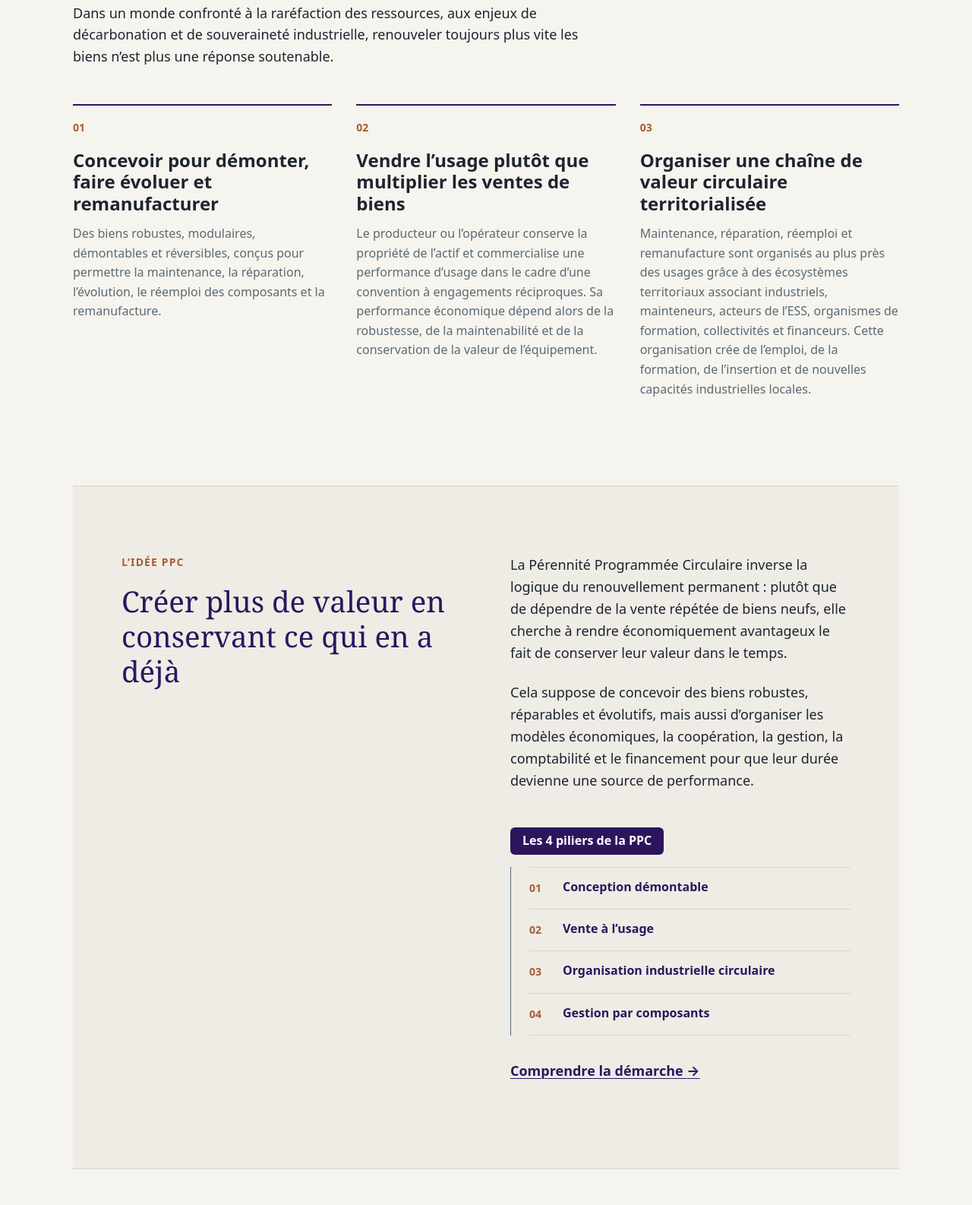
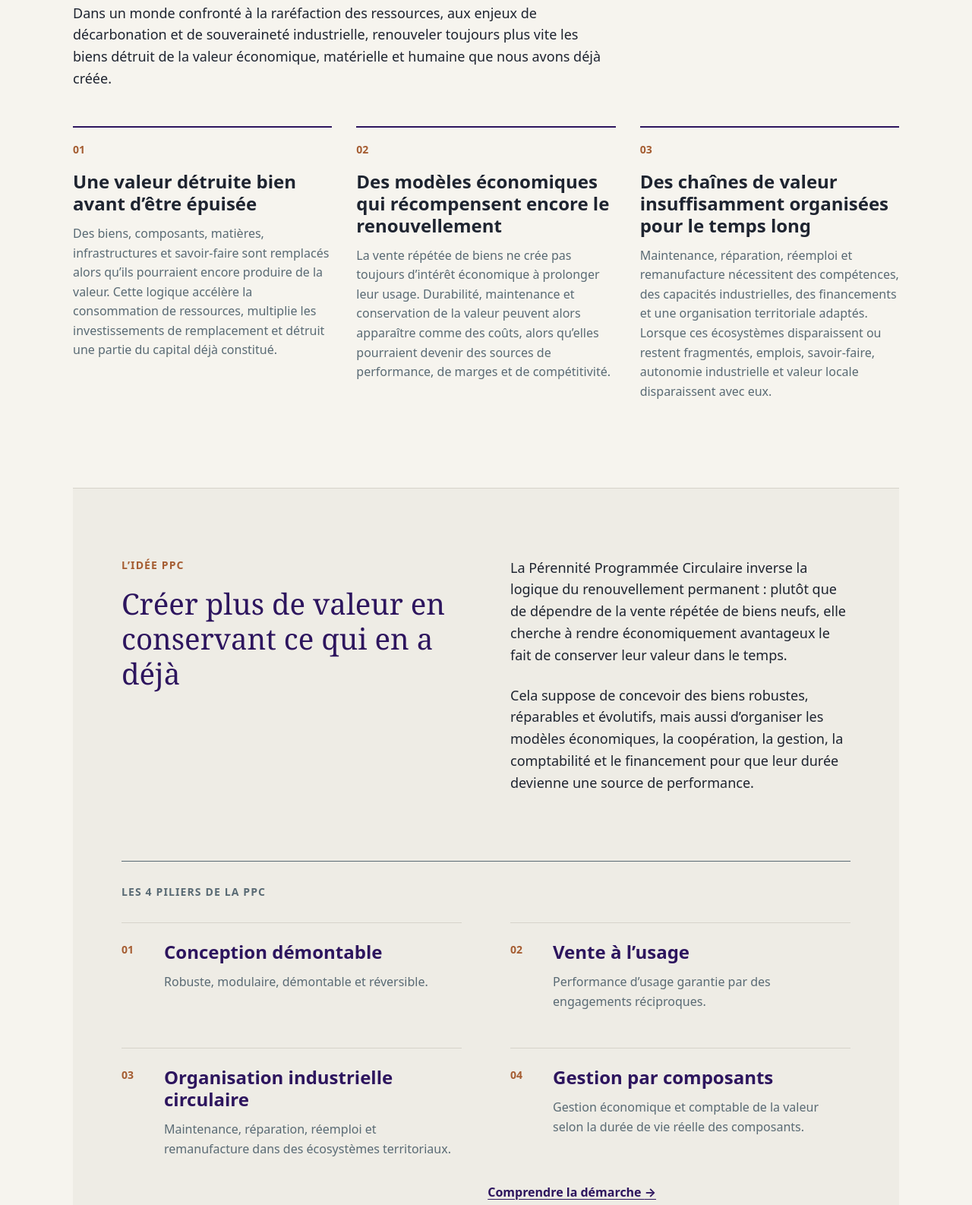
Before and after one commit to Institut-PPC/Institut-PPC.github.io, an Astro site: page / in a window 1280 px wide. Shown: the part 1209-2795 px from the top of the page at 76% size. Built offline with nearby package versions, Linux system fonts and the light colour scheme; Astro itself is replaced by a stand-in of ours.

Commit message:
Amélioration de la Homepage - WHY et WHAT avec les 4 piliers

```diff
--- a/contenu/pages/accueil.yaml
+++ b/contenu/pages/accueil.yaml
@@ -25,29 +25,36 @@ pourquoi:
   introduction:
     - >-
       Dans un monde confronté à la raréfaction des ressources, aux enjeux de
-      décarbonation et de souveraineté industrielle, renouveler toujours plus vite
-      les biens n’est plus une réponse soutenable.
+      décarbonation et de souveraineté industrielle, renouveler toujours plus
+      vite les biens détruit de la valeur économique, matérielle et humaine que
+      nous avons déjà créée.
   principes:
     - numero: "01"
-      titre: Concevoir pour démonter, faire évoluer et remanufacturer
+      titre: Une valeur détruite bien avant d’être épuisée
       texte: >-
-        Des biens robustes, modulaires, démontables et réversibles, conçus pour permettre
-        la maintenance, la réparation, l’évolution, le réemploi des composants et la remanufacture.
+        Des biens, composants, matières, infrastructures et savoir-faire sont
+        remplacés alors qu’ils pourraient encore produire de la valeur. Cette
+        logique accélère la consommation de ressources, multiplie les
+        investissements de remplacement et détruit une partie du capital déjà
+        constitué.
 
     - numero: "02"
-      titre: Vendre l’usage plutôt que multiplier les ventes de biens
+      titre: Des modèles économiques qui récompensent encore le renouvellement
       texte: >-
-        Le producteur ou l’opérateur conserve la propriété de l’actif et commercialise une performance
-        d’usage dans le cadre d’une convention à engagements réciproques. Sa performance économique
-        dépend alors de la robustesse, de la maintenabilité et de la conservation de la valeur de l’équipement.
+        La vente répétée de biens ne crée pas toujours d’intérêt économique à
+        prolonger leur usage. Durabilité, maintenance et conservation de la
+        valeur peuvent alors apparaître comme des coûts, alors qu’elles
+        pourraient devenir des sources de performance, de marges et de
+        compétitivité.
 
     - numero: "03"
-      titre: Organiser une chaîne de valeur circulaire territorialisée
+      titre: Des chaînes de valeur insuffisamment organisées pour le temps long
       texte: >-
-        Maintenance, réparation, réemploi et remanufacture sont organisés au plus près des usages grâce à des
-        écosystèmes territoriaux associant industriels, mainteneurs, acteurs de l’ESS, organismes de formation,
-        collectivités et financeurs. Cette organisation crée de l’emploi, de la formation, de l’insertion et
-        de nouvelles capacités industrielles locales.
+        Maintenance, réparation, réemploi et remanufacture nécessitent des
+        compétences, des capacités industrielles, des financements et une
+        organisation territoriale adaptés. Lorsque ces écosystèmes disparaissent
+        ou restent fragmentés, emplois, savoir-faire, autonomie industrielle et
+        valeur locale disparaissent avec eux.
 
 idee_ppc:
   surtitre: L’idée PPC
@@ -63,6 +70,31 @@ idee_ppc:
       Cela suppose de concevoir des biens robustes, réparables et évolutifs, mais
       aussi d’organiser les modèles économiques, la coopération, la gestion, la
       comptabilité et le financement pour que leur durée devienne une source de performance.
+  piliers:
+    titre: LES 4 PILIERS DE LA PPC
+    items:
+      - numero: "01"
+        titre: Conception démontable
+        description:
+          - >-
+            Robuste, modulaire, démontable et réversible.
+      - numero: "02"
+        titre: Vente à l’usage
+        description:
+          - >-
+            Performance d’usage garantie par des engagements réciproques.
+      - numero: "03"
+        titre: Organisation industrielle circulaire
+        description:
+          - >-
+            Maintenance, réparation, réemploi et remanufacture dans des
+            écosystèmes territoriaux.
+      - numero: "04"
+        titre: Gestion par composants
+        description:
+          - >-
+            Gestion économique et comptable de la valeur selon la durée de vie
+            réelle des composants.
 
 cadre_concret:
   surtitre: Du concept au cadre concret
--- a/src/modeles/accueil.ts
+++ b/src/modeles/accueil.ts
@@ -15,6 +15,14 @@ const schemaPrincipeAccueil = z
     numero: schemaTexteObligatoire,
     titre: schemaTexteObligatoire,
     texte: schemaTexteObligatoire,
+  })
+  .strict();
+
+const schemaPilierAccueil = z
+  .object({
+    numero: schemaTexteObligatoire,
+    titre: schemaTexteObligatoire,
+    description: schemaParagraphes,
   })
   .strict();
 
@@ -39,6 +47,17 @@ export const schemaAccueil = z
     idee_ppc: schemaEnteteSection.extend({
       texte_principal: schemaParagraphes,
       texte_complementaire: schemaParagraphes,
+      piliers: z
+        .object({
+          titre: schemaTexteObligatoire,
+          items: z.tuple([
+            schemaPilierAccueil,
+            schemaPilierAccueil,
+            schemaPilierAccueil,
+            schemaPilierAccueil,
+          ]),
+        })
+        .strict(),
     }),
     cadre_concret: schemaEnteteSection.extend({ texte: schemaParagraphes }),
     contribuer: schemaEnteteSection,
--- a/src/pages/index.astro
+++ b/src/pages/index.astro
@@ -27,12 +27,6 @@ const ressourcesMisesEnAvant = accueil.data.ressources_mises_en_avant
   .map((id) => ressourcesParId.get(id))
   .filter((ressource) => ressource !== undefined);
 
-const piliersPpc = [
-  'Conception démontable',
-  'Vente à l’usage',
-  'Organisation industrielle circulaire',
-  'Gestion par composants',
-] as const;
 ---
 <BaseLayout title={accueil.data.titre_page} description={accueil.data.description}>
   <section class="hero" aria-labelledby="titre-accueil">
@@ -48,7 +42,19 @@ const piliersPpc = [
     <SectionHeading eyebrow={accueil.data.pourquoi.surtitre} title={accueil.data.pourquoi.titre} intro={accueil.data.pourquoi.introduction} />
     <div class="principles">{accueil.data.pourquoi.principes.map((principe) => <article><span>{principe.numero}</span><h3>{principe.titre}</h3><p>{principe.texte}</p></article>)}</div>
   </section>
-  <section class="section idea"><div><p class="eyebrow">{accueil.data.idee_ppc.surtitre}</p><h2>{accueil.data.idee_ppc.titre}</h2></div><div class="idea-copy">{accueil.data.idee_ppc.texte_principal.map((paragraphe) => <p>{paragraphe}</p>)}{accueil.data.idee_ppc.texte_complementaire.map((paragraphe) => <p>{paragraphe}</p>)}<div class="idea-pillars"><h3 id="titre-piliers-accueil" class="idea-pillars-heading">Les 4 piliers de la PPC</h3><ol aria-labelledby="titre-piliers-accueil">{piliersPpc.map((pilier, index) => <li><span aria-hidden="true">{String(index + 1).padStart(2, '0')}</span><h4>{pilier}</h4></li>)}</ol></div><p class="section-link"><a href="/comprendre-la-ppc">Comprendre la démarche <span aria-hidden="true">→</span></a></p></div></section>
+  <section class="section idea">
+    <div class="idea-intro">
+      <div><p class="eyebrow">{accueil.data.idee_ppc.surtitre}</p><h2>{accueil.data.idee_ppc.titre}</h2></div>
+      <div class="idea-copy">{accueil.data.idee_ppc.texte_principal.map((paragraphe) => <p>{paragraphe}</p>)}{accueil.data.idee_ppc.texte_complementaire.map((paragraphe) => <p>{paragraphe}</p>)}</div>
+    </div>
+    <div class="idea-pillars">
+      <h3 id="titre-piliers-accueil" class="idea-pillars-heading">{accueil.data.idee_ppc.piliers.titre}</h3>
+      <ol aria-labelledby="titre-piliers-accueil">
+        {accueil.data.idee_ppc.piliers.items.map((pilier) => <li><span>{pilier.numero}</span><div><h4>{pilier.titre}</h4>{pilier.description.map((paragraphe) => <p>{paragraphe}</p>)}</div></li>)}
+      </ol>
+    </div>
+    <p class="section-link idea-link"><a href="/comprendre-la-ppc">Comprendre la démarche <span aria-hidden="true">→</span></a></p>
+  </section>
   <section class="section framework"><div><p class="eyebrow">{accueil.data.cadre_concret.surtitre}</p><h2>{accueil.data.cadre_concret.titre}</h2></div><div>{accueil.data.cadre_concret.texte.map((paragraphe) => <p>{paragraphe}</p>)}<p class="section-link"><a href="/marque-collective">Découvrir la marque collective <span aria-hidden="true">→</span></a></p></div></section>
   <section class="section collaboration-call"><SectionHeading eyebrow={accueil.data.contribuer.surtitre} title={accueil.data.contribuer.titre} intro={accueil.data.contribuer.introduction} /><ActionLink href="/travailler-avec-nous">Voir comment travailler avec nous<span aria-hidden="true">→</span></ActionLink></section>
   <section class="section deeper"><SectionHeading eyebrow={accueil.data.approfondir.surtitre} title={accueil.data.approfondir.titre} intro={accueil.data.approfondir.introduction} />{ressourcesMisesEnAvant.map((ressource) => <HomeResourceItem ressource={ressource} />)}<p class="section-link"><a href="/ressources">Parcourir les ressources <span aria-hidden="true">→</span></a></p></section>
@@ -63,15 +69,15 @@ const piliersPpc = [
   .actions { display: flex; flex-direction: column; gap: var(--space-3); margin-top: var(--space-6); }
   .section { padding-block: var(--space-section); border-top: var(--border-width) solid var(--color-border); }
   .principles { display: grid; gap: var(--space-6); }.principles article { padding-top: var(--space-4); border-top: 2px solid var(--color-brand); }.principles span { color: var(--color-accent); font-size: var(--font-size-sm); font-weight: var(--font-weight-interface); }.principles h3 { margin-block: var(--space-4) var(--space-3); }.principles p { color: var(--color-text-muted); }
-  .section-link { margin-top: var(--space-6); font-weight: var(--font-weight-interface); }.idea, .framework, .association-call { display: grid; gap: var(--space-6); }.idea { padding-inline: clamp(var(--space-5), 5vw, var(--space-8)); background: var(--color-surface-muted); }.idea h2, .framework h2, .association-call h2 { max-width: 35rem; color: var(--color-brand); font-family: var(--font-display); font-weight: 400; }.idea-copy { font-size: var(--font-size-lg); }.idea-copy > p + p { margin-top: var(--space-4); }
-  .idea-pillars { display: grid; gap: var(--space-4); max-width: 32rem; margin-top: var(--space-7); }
-  .idea-pillars-heading { width: fit-content; margin: 0; padding: var(--space-2) var(--space-4); color: var(--color-on-brand); background: var(--color-brand); border-radius: var(--radius-control); font-size: var(--font-size-md); font-weight: var(--font-weight-interface); line-height: var(--line-height-heading); }
-  .idea-pillars ol { display: grid; gap: 0; padding: 0 0 0 var(--space-5); margin: 0; border-left: var(--border-width) solid var(--color-border-strong); list-style: none; }
-  .idea-pillars li { display: grid; grid-template-columns: 2rem minmax(0, 1fr); gap: var(--space-3); padding-block: var(--space-4); border-top: var(--border-width) solid var(--color-border); }
-  .idea-pillars li:last-child { border-bottom: var(--border-width) solid var(--color-border); }
+  .section-link { margin-top: var(--space-6); font-weight: var(--font-weight-interface); }.framework, .association-call { display: grid; gap: var(--space-6); }.idea { padding-inline: clamp(var(--space-5), 5vw, var(--space-8)); background: var(--color-surface-muted); }.idea-intro { display: grid; gap: var(--space-6); }.idea h2, .framework h2, .association-call h2 { max-width: 35rem; color: var(--color-brand); font-family: var(--font-display); font-weight: 400; }.idea-copy { font-size: var(--font-size-lg); }.idea-copy > p + p { margin-top: var(--space-4); }
+  .idea-pillars { margin-top: var(--space-8); padding-top: var(--space-6); border-top: var(--border-width) solid var(--color-border-strong); }
+  .idea-pillars-heading { margin: 0 0 var(--space-6); color: var(--color-text-muted); font-size: var(--font-size-sm); font-weight: var(--font-weight-interface); letter-spacing: .08em; line-height: var(--line-height-heading); }
+  .idea-pillars ol { display: grid; gap: var(--space-6); padding: 0; margin: 0; list-style: none; }
+  .idea-pillars li { display: grid; grid-template-columns: 2.5rem minmax(0, 1fr); gap: var(--space-4); padding-top: var(--space-5); border-top: var(--border-width) solid var(--color-border); }
   .idea-pillars li > span { color: var(--color-accent); font-size: var(--font-size-sm); font-weight: var(--font-weight-interface); }
-  .idea-pillars h4 { margin: 0; color: var(--color-brand); font-size: var(--font-size-md); line-height: var(--line-height-heading); }
+  .idea-pillars h4 { margin: 0 0 var(--space-3); color: var(--color-brand); font-size: var(--font-size-xl); line-height: var(--line-height-heading); }
+  .idea-pillars p { margin: 0; color: var(--color-text-muted); font-size: var(--font-size-md); }
   .collaboration-call { padding-inline: clamp(var(--space-5), 5vw, var(--space-8)); background: var(--color-brand); color: var(--color-on-brand); border: 0; }.collaboration-call :global(.section-heading h2), .collaboration-call :global(.section-heading .eyebrow) { color: var(--color-on-brand); }
   .movement-grid { display: grid; gap: var(--space-8); }.movement-grid > div > h3 { margin-bottom: var(--space-3); color: var(--color-brand); }.archive-link { margin-top: var(--space-5); font-weight: var(--font-weight-interface); }.inline-links { display: flex; flex-wrap: wrap; gap: var(--space-3) var(--space-6); font-weight: var(--font-weight-interface); }
-  @media (min-width: 48rem) { .hero { grid-template-columns: 1.08fr .92fr; }.actions { flex-direction: row; align-items: flex-start; }.principles { grid-template-columns: repeat(3, 1fr); }.idea, .framework, .association-call { grid-template-columns: 1fr 1fr; gap: var(--space-8); }.movement-grid { grid-template-columns: 1fr 1fr; } }
+  @media (min-width: 48rem) { .hero { grid-template-columns: 1.08fr .92fr; }.actions { flex-direction: row; align-items: flex-start; }.principles { grid-template-columns: repeat(3, 1fr); }.idea-intro, .framework, .association-call { grid-template-columns: 1fr 1fr; gap: var(--space-8); }.idea-pillars ol { grid-template-columns: repeat(2, minmax(0, 1fr)); gap: var(--space-7) var(--space-8); }.idea-link { text-align: right; }.movement-grid { grid-template-columns: 1fr 1fr; } }
 </style>
--- a/tests/modeles/accueil.test.ts
+++ b/tests/modeles/accueil.test.ts
@@ -24,6 +24,15 @@ const accueilMinimal = {
     titre: 'Conserver la valeur',
     texte_principal: ['Une nouvelle logique économique.'],
     texte_complementaire: ['La durée devient une source de performance.'],
+    piliers: {
+      titre: 'LES 4 PILIERS DE LA PPC',
+      items: [
+        { numero: '01', titre: 'Conception', description: ['Description.'] },
+        { numero: '02', titre: 'Usage', description: ['Description.'] },
+        { numero: '03', titre: 'Organisation', description: ['Description.'] },
+        { numero: '04', titre: 'Gestion', description: ['Description.'] },
+      ],
+    },
   },
   cadre_concret: { surtitre: 'Cadre', titre: 'Un cadre concret', texte: ['Le cadre de PPC.'] },
   contribuer: { surtitre: 'Contribuer', titre: 'Construire ensemble' },
--- a/tests/validation-contenus.test.ts
+++ b/tests/validation-contenus.test.ts
@@ -56,6 +56,15 @@ const accueilValide = {
     titre: 'Conserver la valeur',
     texte_principal: ['Une nouvelle logique économique.'],
     texte_complementaire: ['La durée devient une source de performance.'],
+    piliers: {
+      titre: 'LES 4 PILIERS DE LA PPC',
+      items: [
+        { numero: '01', titre: 'Conception', description: ['Description.'] },
+        { numero: '02', titre: 'Usage', description: ['Description.'] },
+        { numero: '03', titre: 'Organisation', description: ['Description.'] },
+        { numero: '04', titre: 'Gestion', description: ['Description.'] },
+      ],
+    },
   },
   cadre_concret: { surtitre: 'Cadre', titre: 'Un cadre', texte: ['Texte.'] },
   contribuer: { surtitre: 'Contribuer', titre: 'Contribuer' },
```
Also changed, not shown: public/admin/config.yml (+15 -0 lines).
